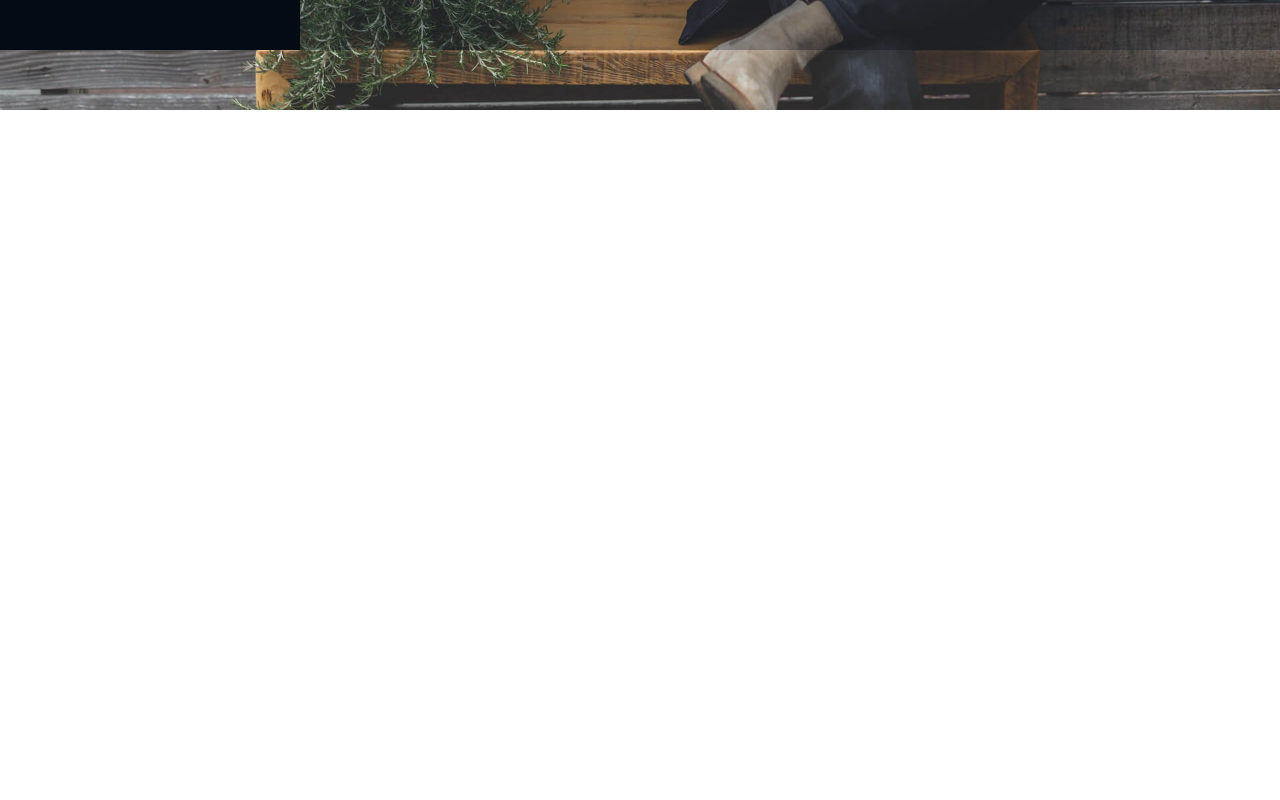
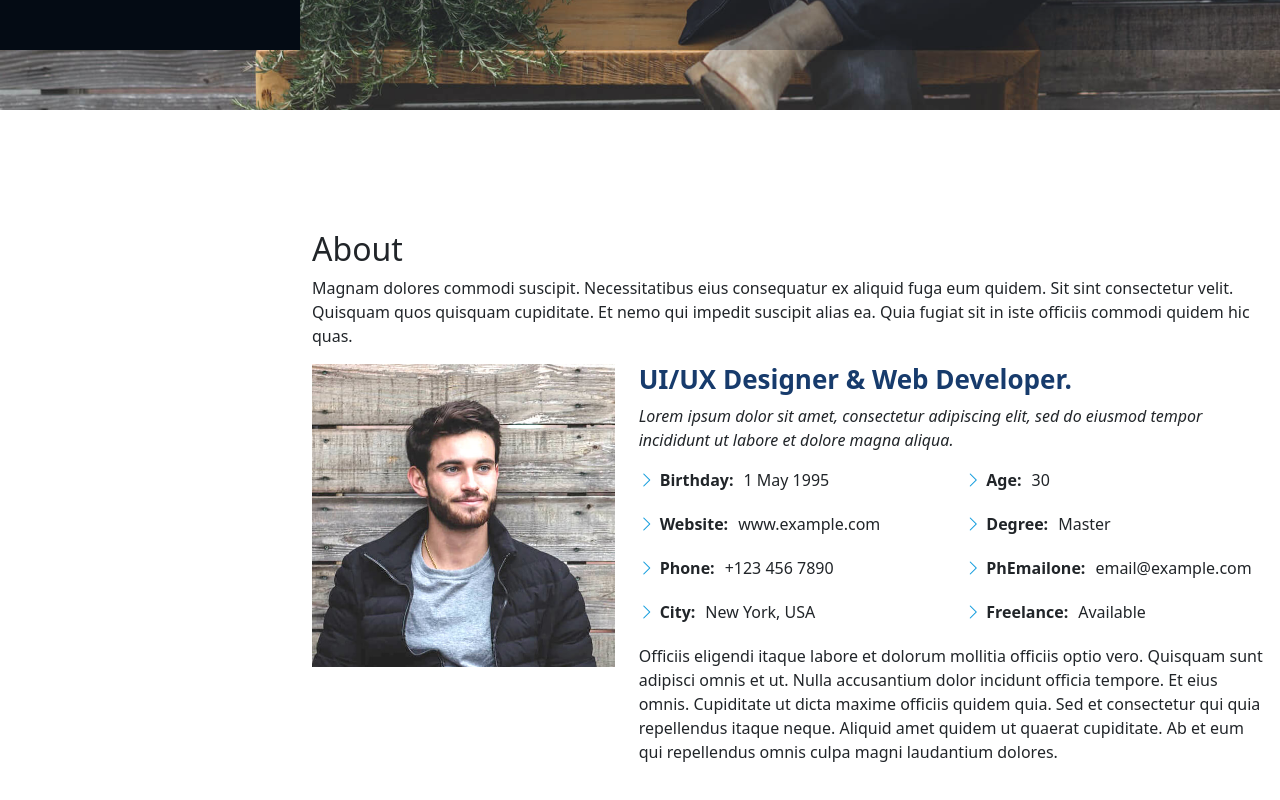
Before and after one commit to mgnz/svelte-playpen, a Svelte app: page / in a window 1280 px wide. Shown: the part 750-1550 px from the top of the page. Before the commit the page ends 920 px from the top, so only its background shows below. Built offline with nearby package versions, Linux system fonts and the light colour scheme.

Commit message:
adding about-section

```diff
--- /dev/null
+++ b/src/lib/components/AboutSection.svelte
@@ -0,0 +1,97 @@
+<script lang="ts">
+	import 'bootstrap/dist/css/bootstrap.css';
+	import 'boxicons/css/boxicons.css';
+	import profileImage from '../../assets/profile-img.jpg';
+</script>
+
+<div id="about" class="about">
+	<div class="container">
+		<div class="section-title">
+			<h2>About</h2>
+			<p>
+				Magnam dolores commodi suscipit. Necessitatibus eius consequatur ex aliquid fuga eum quidem. Sit sint
+				consectetur velit. Quisquam quos quisquam cupiditate. Et nemo qui impedit suscipit alias ea. Quia fugiat sit in
+				iste officiis commodi quidem hic quas.
+			</p>
+		</div>
+
+		<div class="row">
+			<div class="col-lg-4" data-aos="fade-right">
+				<img src="{profileImage}" class="img-fluid" alt="" />
+			</div>
+			<div class="col-lg-8 pt-4 pt-lg-0 content" data-aos="fade-left">
+				<h3>UI/UX Designer &amp; Web Developer.</h3>
+				<p class="fst-italic">
+					Lorem ipsum dolor sit amet, consectetur adipiscing elit, sed do eiusmod tempor incididunt ut labore et dolore
+					magna aliqua.
+				</p>
+				<div class="row">
+					<div class="col-lg-6">
+						<ul>
+							<li><i class="bi bi-chevron-right"></i> <strong>Birthday:</strong> <span>1 May 1995</span></li>
+							<li>
+								<i class="bi bi-chevron-right"></i> <strong>Website:</strong>
+								<span>www.example.com</span>
+							</li>
+							<li><i class="bi bi-chevron-right"></i> <strong>Phone:</strong> <span>+123 456 7890</span></li>
+							<li><i class="bi bi-chevron-right"></i> <strong>City:</strong> <span>New York, USA</span></li>
+						</ul>
+					</div>
+					<div class="col-lg-6">
+						<ul>
+							<li><i class="bi bi-chevron-right"></i> <strong>Age:</strong> <span>30</span></li>
+							<li><i class="bi bi-chevron-right"></i> <strong>Degree:</strong> <span>Master</span></li>
+							<li>
+								<i class="bi bi-chevron-right"></i> <strong>PhEmailone:</strong>
+								<span>email@example.com</span>
+							</li>
+							<li><i class="bi bi-chevron-right"></i> <strong>Freelance:</strong> <span>Available</span></li>
+						</ul>
+					</div>
+				</div>
+				<p>
+					Officiis eligendi itaque labore et dolorum mollitia officiis optio vero. Quisquam sunt adipisci omnis et ut.
+					Nulla accusantium dolor incidunt officia tempore. Et eius omnis. Cupiditate ut dicta maxime officiis quidem
+					quia. Sed et consectetur qui quia repellendus itaque neque. Aliquid amet quidem ut quaerat cupiditate. Ab et
+					eum qui repellendus omnis culpa magni laudantium dolores.
+				</p>
+			</div>
+		</div>
+	</div>
+</div>
+
+<style lang="scss">
+	#about .content {
+		h3 {
+			font-weight: 700;
+			font-size: 26px;
+			color: #173b6c;
+		}
+
+		ul {
+			list-style: none;
+			padding: 0;
+
+			li {
+				margin-bottom: 20px;
+				display: flex;
+				align-items: center;
+			}
+
+			strong {
+				margin-right: 10px;
+			}
+
+			i {
+				font-size: 16px;
+				margin-right: 5px;
+				color: #149ddd;
+				line-height: 0;
+			}
+		}
+
+		p:last-child {
+			margin-bottom: 0;
+		}
+	}
+</style>
--- a/src/pages/App.svelte
+++ b/src/pages/App.svelte
@@ -3,6 +3,7 @@
 	import MobileToggle from '../lib/components/MobileToggle.svelte';
 	import Header from '../lib/components/Header.svelte';
 	import Hero from '../lib/components/Hero.svelte';
+	import AboutSection from '../lib/components/AboutSection.svelte';
 </script>
 
 <MobileToggle />
@@ -13,7 +14,11 @@
 	<Hero />
 </section>
 
-<main id="main"></main>
+<main id="main">
+	<section>
+		<AboutSection />
+	</section>
+</main>
 
 <style lang="scss">
 	@import '../styles/app.scss';
```
